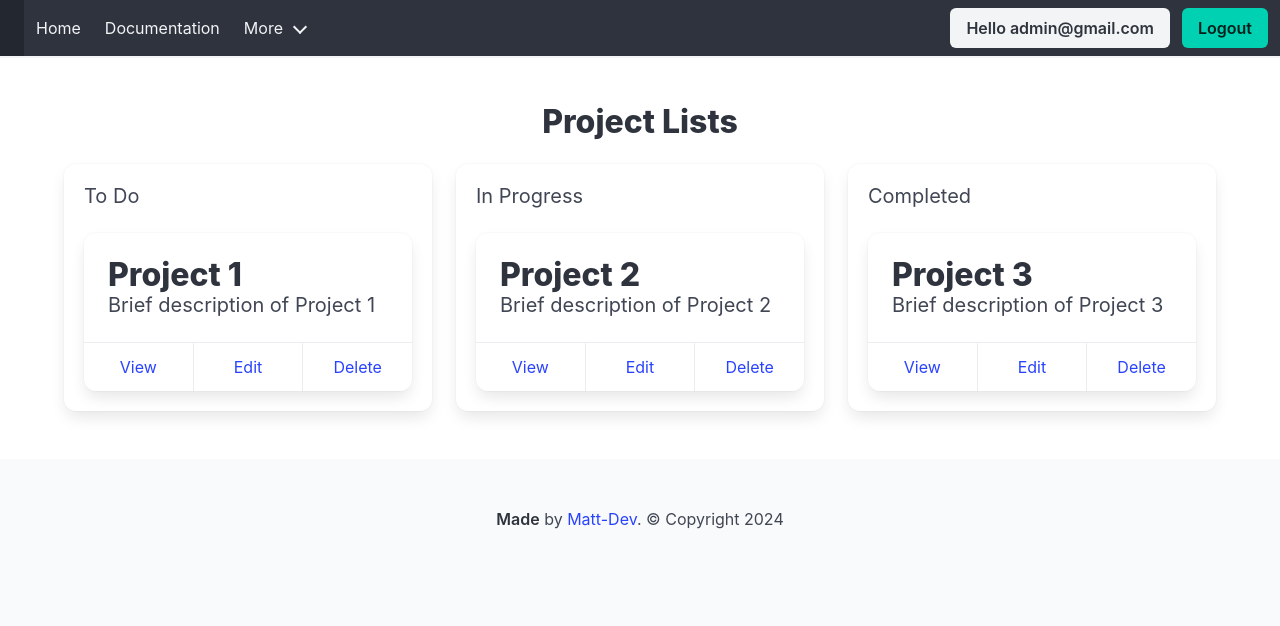
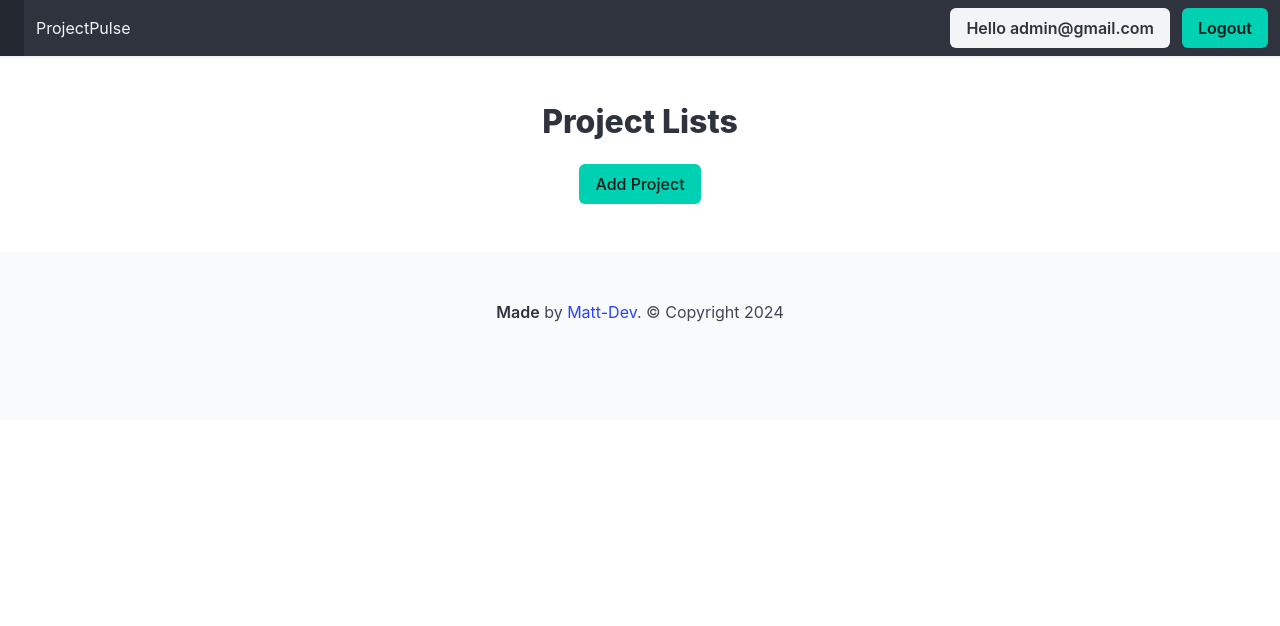
Before and after one commit to OfomiMatthew/django-project-management-app, a Django app: page / in a window 1280 px wide. Shown: the top 626 px of the page. Run offline with Django 5.2, Linux system fonts and the light colour scheme; a user stored in the database is signed in; data comes from the database, SQL or seed files in the repository; both versions use the stored data as it was after the commit.

Commit message:
crud operations on project done

```diff
--- a/projectMgt/models.py
+++ b/projectMgt/models.py
@@ -46,3 +46,6 @@ class Project(models.Model):
 
   def __str__(self):
     return self.name
+
+  class Meta:
+    ordering = ['-id']
--- a/projectMgt/templates/projectMgt/project-list.html
+++ b/projectMgt/templates/projectMgt/project-list.html
@@ -8,73 +8,29 @@ Project Lists | ProjectPulse
 <section class="section">
   <div class="container">
     <h1 class="title has-text-centered">Project Lists</h1>
+    <div class="has-text-centered mb-5">
+      <a class="button is-primary" href="{% url 'add-project' %}">Add Project</a>
+    </div>
 
     <div class="columns is-multiline">
-      <!-- Project List Column -->
-      <div class="column is-one-third">
+      {% for project in projects %}
+        <div class="column is-one-third"> <!-- Adjust is-one-third for smaller or larger cards -->
           <div class="box">
             <h2 class="subtitle">To Do</h2>
 
             <!-- Card Item -->
             <div class="card">
+              <a href="{% url 'project-detail' project.pk %}" class="card-footer-item">
                 <div class="card-content">
-              <p class="title">Project 1</p>
-              <p class="subtitle">Brief description of Project 1</p>
+                  <h5 class="subtitle has-text-link">{{ project.name }}</h5>
+                  <hr>
+                  <p class="subtitle">{{ project.description }}</p>
                 </div>
-            <footer class="card-footer">
-              <a href="#" class="card-footer-item">View</a>
-              <a href="#" class="card-footer-item">Edit</a>
-              <a href="#" class="card-footer-item">Delete</a>
-            </footer>
-          </div>
-
-          <!-- Add more cards as needed -->
+              </a>
             </div>
           </div>
-
-      <!-- Project List Column -->
-      <div class="column is-one-third">
-        <div class="box">
-          <h2 class="subtitle">In Progress</h2>
-
-          <!-- Card Item -->
-          <div class="card">
-            <div class="card-content">
-              <p class="title">Project 2</p>
-              <p class="subtitle">Brief description of Project 2</p>
         </div>
-            <footer class="card-footer">
-              <a href="#" class="card-footer-item">View</a>
-              <a href="#" class="card-footer-item">Edit</a>
-              <a href="#" class="card-footer-item">Delete</a>
-            </footer>
-          </div>
-
-          <!-- Add more cards as needed -->
-        </div>
-      </div>
-
-      <!-- Project List Column -->
-      <div class="column is-one-third">
-        <div class="box">
-          <h2 class="subtitle">Completed</h2>
-
-          <!-- Card Item -->
-          <div class="card">
-            <div class="card-content">
-              <p class="title">Project 3</p>
-              <p class="subtitle">Brief description of Project 3</p>
-            </div>
-            <footer class="card-footer">
-              <a href="#" class="card-footer-item">View</a>
-              <a href="#" class="card-footer-item">Edit</a>
-              <a href="#" class="card-footer-item">Delete</a>
-            </footer>
-          </div>
-
-          <!-- Add more cards as needed -->
-        </div>
-      </div>
+      {% endfor %}
     </div>
   </div>
 </section>
--- a/projectMgt/urls.py
+++ b/projectMgt/urls.py
@@ -2,8 +2,12 @@ from django.urls import path
 from . import views
 
 urlpatterns = [
-    path('',views.home,name='home'),
+    # path('',views.home,name='home'),
     path('signup',views.signup,name='signup'),
     path('login',views.log_in,name='login'),
-    path('projects',views.projects,name='projects')
+    path('',views.projects,name='projects'),
+    path('add-project',views.add_project,name='add-project'),
+    path('<uuid:pk>/',views.project_details,name='project-detail'),
+    path('<uuid:pk>/edit/',views.edit_project,name='project-edit'),
+     path('<uuid:pk>/delete/',views.delete_project,name='project-delete')
 ]
--- a/projectMgt/views.py
+++ b/projectMgt/views.py
@@ -1,11 +1,12 @@
 from django.shortcuts import render,redirect
-from .models import User
+from .models import *
 from django.contrib.auth import authenticate,login
+from django.contrib.auth.decorators import login_required
 
 # Create your views here.
 
-def home(request):
-  return render(request,'projectMgt/project-list.html')
+# def home(request):
+#   return render(request,'projectMgt/project-list.html')
 
 def signup(request):
   if request.method == 'POST':
@@ -38,5 +39,47 @@ def log_in(request):
       print(user)
   return render(request,'projectMgt/login.html')
 
+@login_required
 def projects(request):
-  return render(request,'projectMgt/project-list.html')
+  projects = Project.objects.filter(created_by=request.user).order_by('-id')
+  return render(request,'projectMgt/project-list.html',{'projects':projects})
+
+@login_required
+def add_project(request):
+  if request.method == 'POST':
+    name = request.POST.get('name')
+    description = request.POST.get('description')
+    if name:
+      projects = Project.objects.create(name=name,description=description,created_by=request.user)
+      return redirect('projects')
+
+  return render(request,'projectMgt/add_project.html')
+
+@login_required
+def project_details(request,pk):
+  project = Project.objects.filter(created_by=request.user).get(pk=pk)
+  return render(request,'projectMgt/project-detail.html',{'project':project})
+
+
+@login_required
+def edit_project(request,pk):
+  project = Project.objects.filter(created_by=request.user).get(pk=pk)
+  if request.method == 'POST':
+    name = request.POST.get('name')
+    description = request.POST.get('description')
+    if name:
+      project.name = name
+      project.description = description
+      project.save()
+      return redirect('projects')
+  return render(request,'projectMgt/project-edit.html',{'project':project})
+
+
+@login_required
+def delete_project(request,pk):
+  project = Project.objects.filter(created_by=request.user).get(pk=pk)
+  if request.method == 'POST':
+    project.delete()
+    return redirect('projects')
+
+  return render(request,'projectMgt/delete.html',{'obj':project})
--- a/templates/base.html
+++ b/templates/base.html
@@ -27,31 +27,10 @@
     <div id="navbarMenu" class="navbar-menu">
       <div class="navbar-start">
         <a class="navbar-item has-text-light">
-          Home
+          ProjectPulse
         </a>
-        <a class="navbar-item has-text-light">
-          Documentation
-        </a>
-        <div class="navbar-item has-dropdown is-hoverable">
-          <a class="navbar-link has-text-light">
-            More
-          </a>
-          <div class="navbar-dropdown is-dark">
-            <a class="navbar-item has-text-light">
-              About
-            </a>
-            <a class="navbar-item has-text-light">
-              Jobs
-            </a>
-            <a class="navbar-item has-text-light">
-              Contact
-            </a>
-            <hr class="navbar-divider">
-            <a class="navbar-item has-text-light">
-              Report an issue
-            </a>
-          </div>
-        </div>
+
+
       </div>
       <div class="navbar-end">
         <div class="navbar-item">
```
Also changed, not shown: projectMgt/templates/projectMgt/add_project.html (added, +46 -0 lines), projectMgt/templates/projectMgt/delete.html (added, +26 -0 lines), projectMgt/templates/projectMgt/project-detail.html (+12 -17 lines), projectMgt/templates/projectMgt/project-edit.html (added, +46 -0 lines), db.sqlite3, projectMgt/templates/projectMgt/home.html (deleted). Lines whose indentation alone changed are shown as unchanged.
